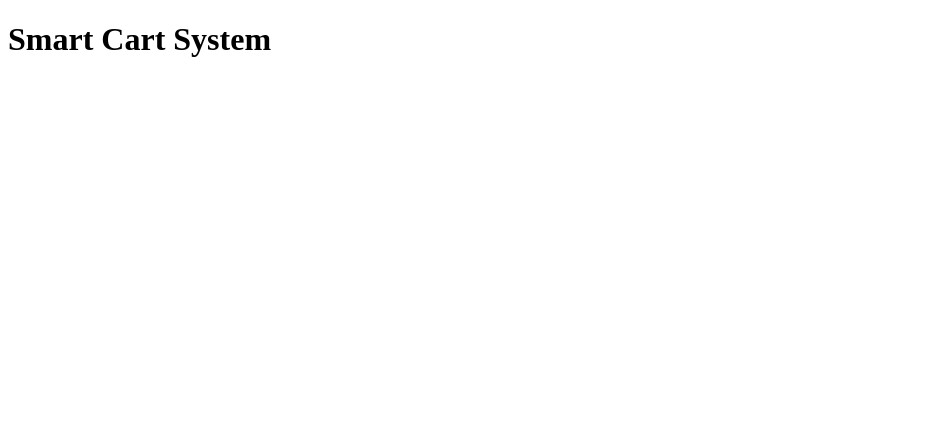
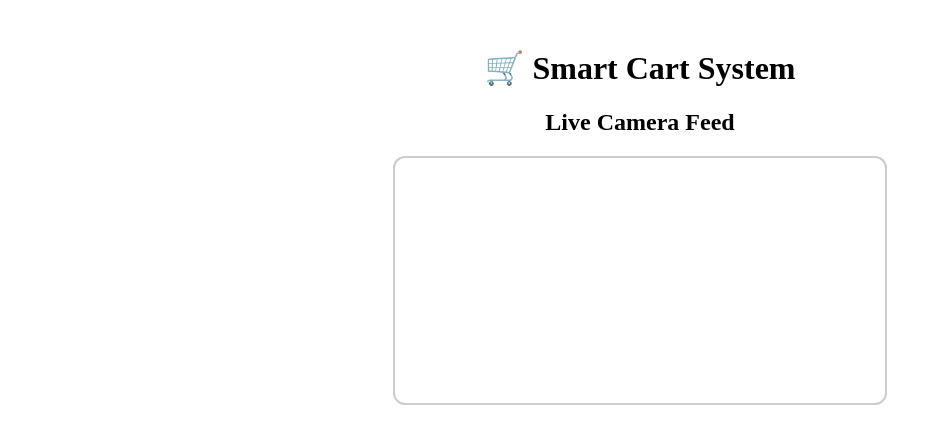
Before and after one commit to AnuragRaj11/Walmart-Sparkathon, a React (Create React App) app in the folder AI-Powered Smart Cart/frontend/: page / in a window 1280 px wide. Shown: the top 444 px of the page, without its empty margins (0-941 px from the left). Built offline with nearby package versions, Linux system fonts and the light colour scheme; no server answers.

Commit message:
web cam init

```diff
--- a/AI-Powered Smart Cart/frontend/package.json
+++ b/AI-Powered Smart Cart/frontend/package.json
@@ -10,6 +10,7 @@
     "react": "^19.1.0",
     "react-dom": "^19.1.0",
     "react-scripts": "5.0.1",
+    "react-webcam": "^7.2.0",
     "web-vitals": "^2.1.4"
   },
   "scripts": {
--- a/AI-Powered Smart Cart/frontend/src/App.js
+++ b/AI-Powered Smart Cart/frontend/src/App.js
@@ -1,9 +1,11 @@
 import React from 'react';
+import Camera from './components/Camera';
 
 function App() {
   return (
-    <div>
-      <h1>Smart Cart System</h1>
+    <div style={{ textAlign: 'center', padding: '20px' }}>
+      <h1>🛒 Smart Cart System</h1>
+      <Camera />
     </div>
   );
 }
--- a/AI-Powered Smart Cart/frontend/src/components/Camera.js
+++ b/AI-Powered Smart Cart/frontend/src/components/Camera.js
@@ -0,0 +1,31 @@
+import React, { useRef } from 'react';
+import Webcam from 'react-webcam';
+
+const videoConstraints = {
+  width: 640,
+  height: 480,
+  facingMode: 'environment'
+};
+
+const Camera = () => {
+  const webcamRef = useRef(null);
+
+  return (
+    <div>
+      <h2>Live Camera Feed</h2>
+      <Webcam
+        audio={false}
+        ref={webcamRef}
+        screenshotFormat="image/jpeg"
+        videoConstraints={videoConstraints}
+        style={{
+          width: "40%",
+          borderRadius: "12px",
+          border: "2px solid #ccc"
+        }}
+      />
+    </div>
+  );
+};
+
+export default Camera;
```
Also changed, not shown: 1 other file (tests, documents, lock files or other folders).
